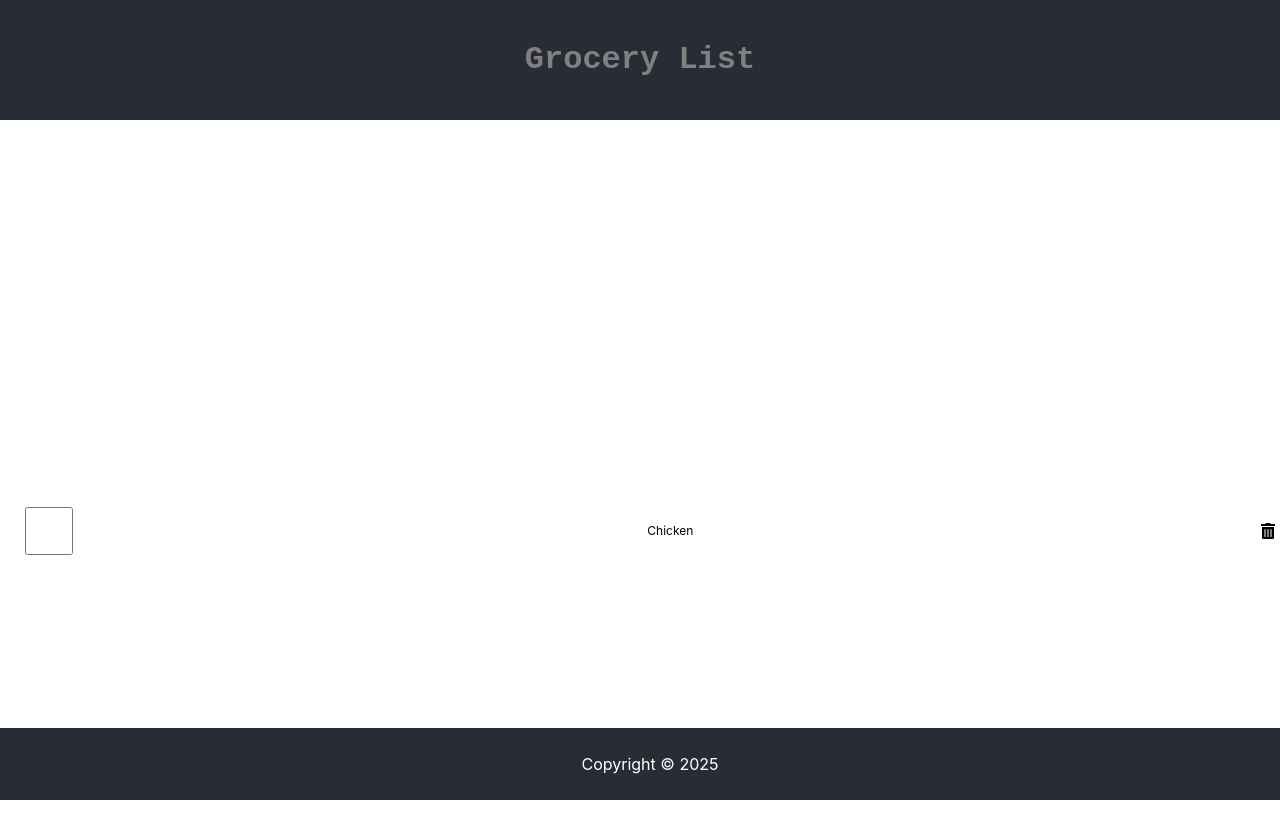
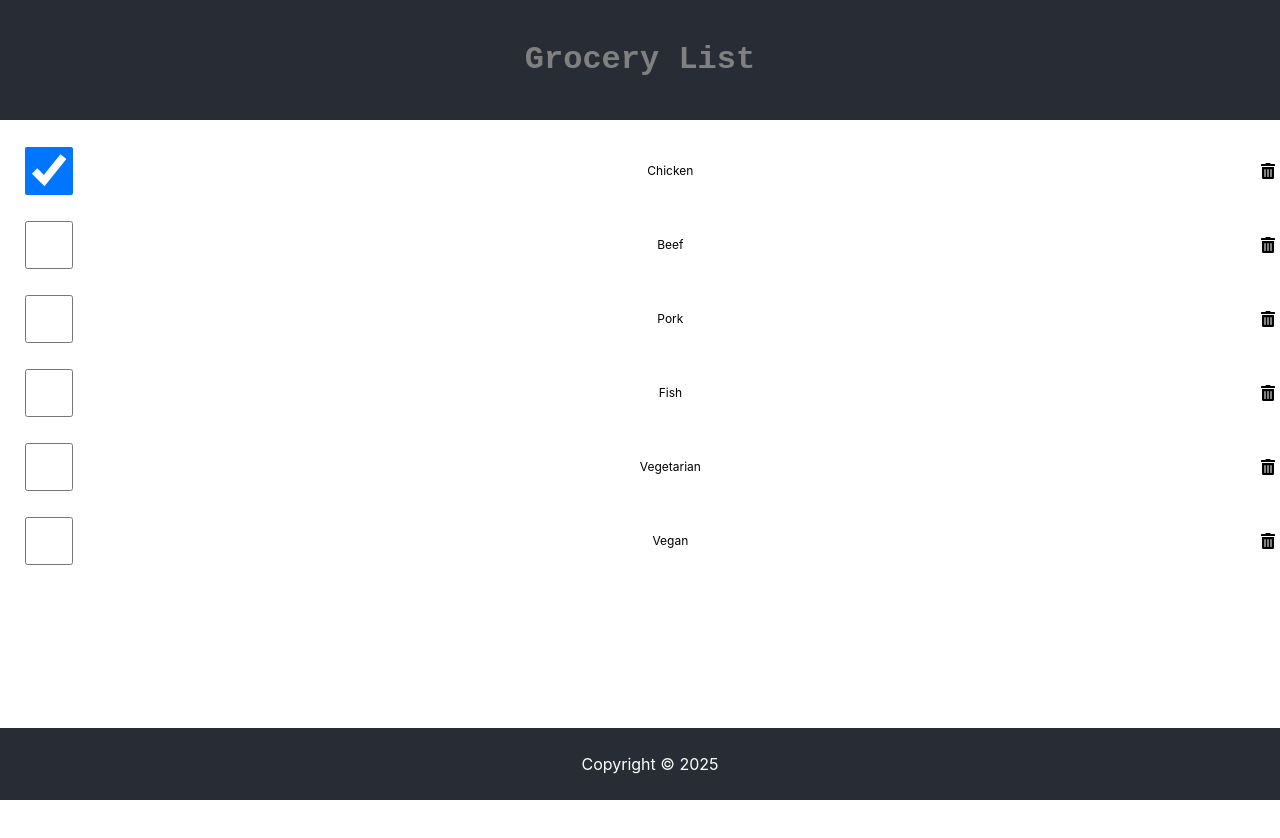
Before and after one commit to itsadhil/reactcourse, a React (Create React App) app: page / in a window 1280 px wide. Shown: the top 838 px of the page. After the commit the page ends 800 px from the top, so only its background shows below. Built offline with nearby package versions, Linux system fonts and the light colour scheme.

Commit message:
added functioning checklist

```diff
--- a/src/Content.js
+++ b/src/Content.js
@@ -2,10 +2,10 @@ import { useState } from 'react';
 import { FaTrashAlt } from 'react-icons/fa';
 
 const Content = () => {
-    const [items, setName] = useState([
+    const [items, setItems] = useState([
         {
             id: 1,
-            checked: false,
+            checked: true,
             item: "Chicken"
         },
         {
@@ -35,6 +35,13 @@ const Content = () => {
         }
     ]);
 
+    const handleCheck = (id) => {
+        const listitems = items.map((item) => item.id === id ? { ...item,
+        checked: !item.checked } : item);
+        setItems(listitems);
+        }
+
+
 return (
     <main>
         <ul>
@@ -42,6 +49,7 @@ return (
                 <li className='item' key={item.id}>
                     <input
                         type = 'checkbox'
+                        onChange={() => handleCheck(item.id)}
                         checked = {item.checked}
                     />
                     <label>{item.item}</label>
--- a/src/index.css
+++ b/src/index.css
@@ -54,11 +54,9 @@ ul li::before{
 
 .item input[type="checkbox"]{
   text-align: center;
-  width: 2%;
   width: 48px;
   min-width: auto;
-  height: 2.5rem;
-  height: 48rem;
+  height: 48px;
   min-height: 48px;
   cursor: pointer;
   margin-right: 0.5rem;
```
